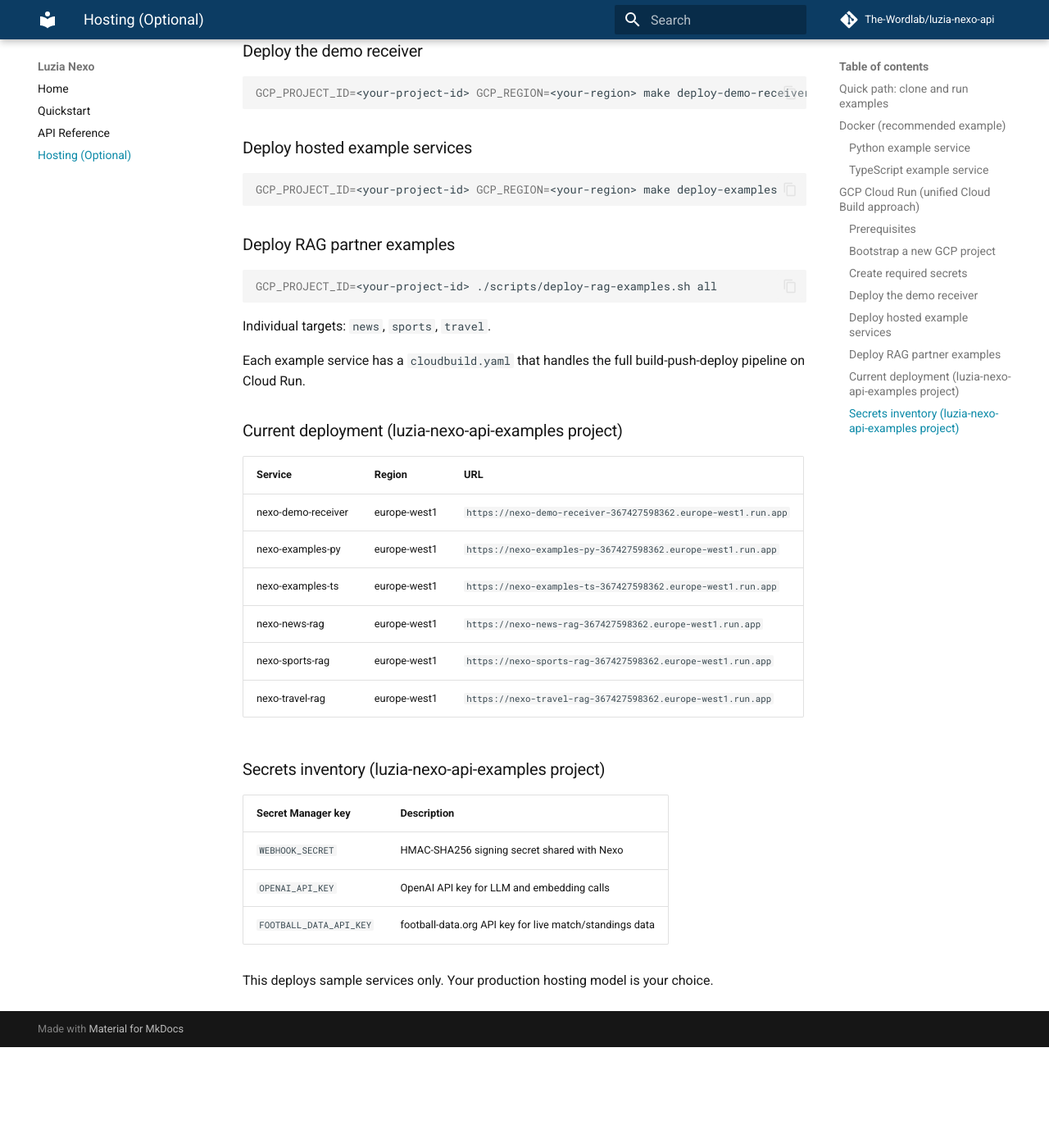
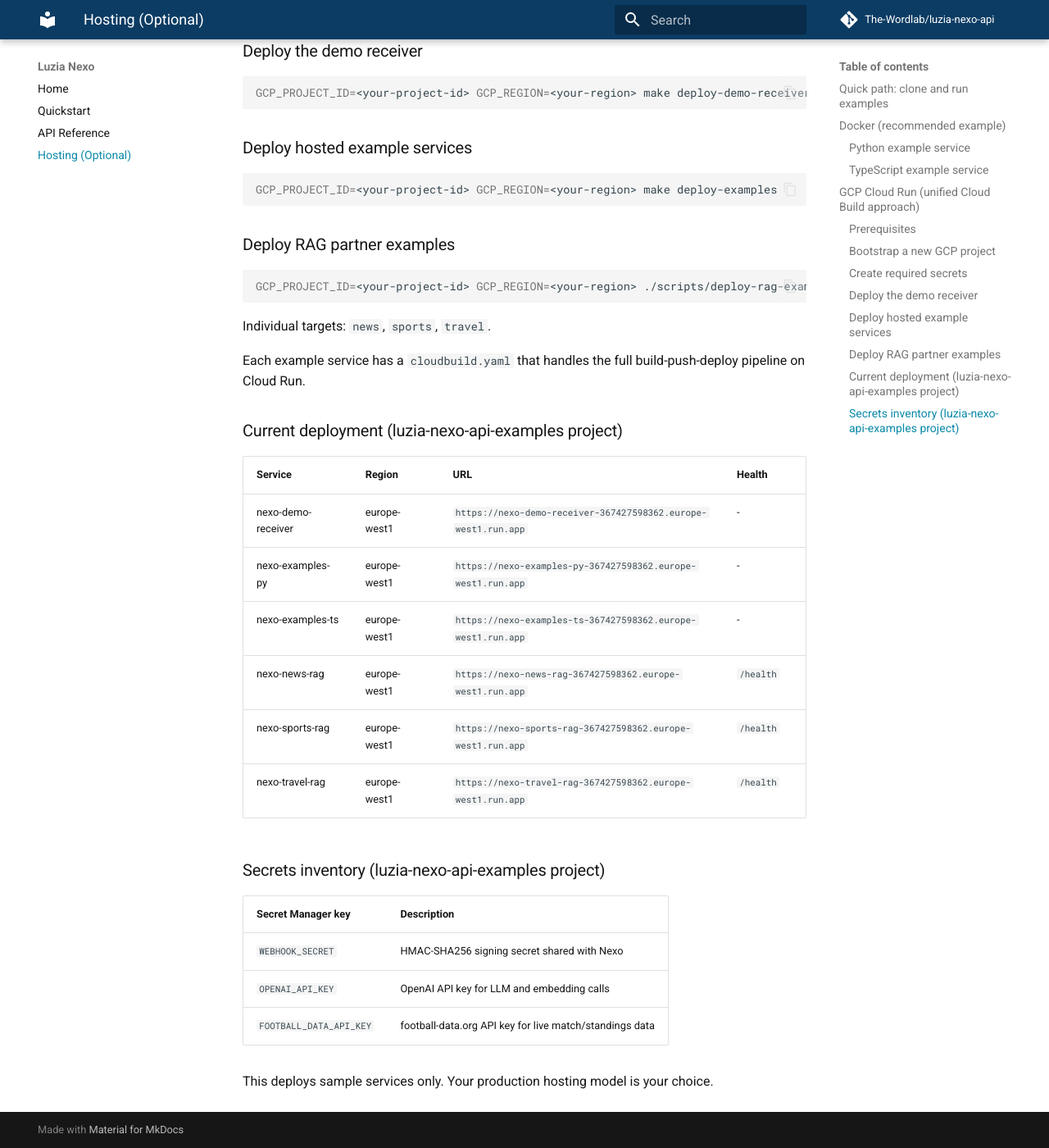
Before and after one commit to The-Wordlab/luzia-nexo-api, an MkDocs documentation site: the page built from docs/hosting.md, in a window 1280 px wide and 1400 px high, scrolled down 2080 px. Shown: the whole window at 82% size. Built offline with MkDocs 1.6.1 and Material for MkDocs 9.7.7, drawn with Linux system fonts in a browser that asks for light colours; comment, search, counter and statistics services are not loaded; before the commit the page ends 3357 px from its top, so only the background shows below that.

Commit message:
docs: update hosting.md with health check endpoints and GCP_REGION flag
Co-Authored-By: Claude Opus 4.6 <noreply@anthropic.com>

````diff
--- a/docs/hosting.md
+++ b/docs/hosting.md
@@ -101,7 +101,7 @@ GCP_PROJECT_ID=<your-project-id> GCP_REGION=<your-region> make deploy-examples
 ### Deploy RAG partner examples
 
 ```bash
-GCP_PROJECT_ID=<your-project-id> ./scripts/deploy-rag-examples.sh all
+GCP_PROJECT_ID=<your-project-id> GCP_REGION=<your-region> ./scripts/deploy-rag-examples.sh all
 ```
 
 Individual targets: `news`, `sports`, `travel`.
@@ -110,14 +110,14 @@ Each example service has a `cloudbuild.yaml` that handles the full build-push-de
 
 ### Current deployment (luzia-nexo-api-examples project)
 
-| Service | Region | URL |
-|---|---|---|
-| nexo-demo-receiver | europe-west1 | `https://nexo-demo-receiver-367427598362.europe-west1.run.app` |
-| nexo-examples-py | europe-west1 | `https://nexo-examples-py-367427598362.europe-west1.run.app` |
-| nexo-examples-ts | europe-west1 | `https://nexo-examples-ts-367427598362.europe-west1.run.app` |
-| nexo-news-rag | europe-west1 | `https://nexo-news-rag-367427598362.europe-west1.run.app` |
-| nexo-sports-rag | europe-west1 | `https://nexo-sports-rag-367427598362.europe-west1.run.app` |
-| nexo-travel-rag | europe-west1 | `https://nexo-travel-rag-367427598362.europe-west1.run.app` |
+| Service | Region | URL | Health |
+|---|---|---|---|
+| nexo-demo-receiver | europe-west1 | `https://nexo-demo-receiver-367427598362.europe-west1.run.app` | - |
+| nexo-examples-py | europe-west1 | `https://nexo-examples-py-367427598362.europe-west1.run.app` | - |
+| nexo-examples-ts | europe-west1 | `https://nexo-examples-ts-367427598362.europe-west1.run.app` | - |
+| nexo-news-rag | europe-west1 | `https://nexo-news-rag-367427598362.europe-west1.run.app` | `/health` |
+| nexo-sports-rag | europe-west1 | `https://nexo-sports-rag-367427598362.europe-west1.run.app` | `/health` |
+| nexo-travel-rag | europe-west1 | `https://nexo-travel-rag-367427598362.europe-west1.run.app` | `/health` |
 
 ### Secrets inventory (luzia-nexo-api-examples project)
 
````
